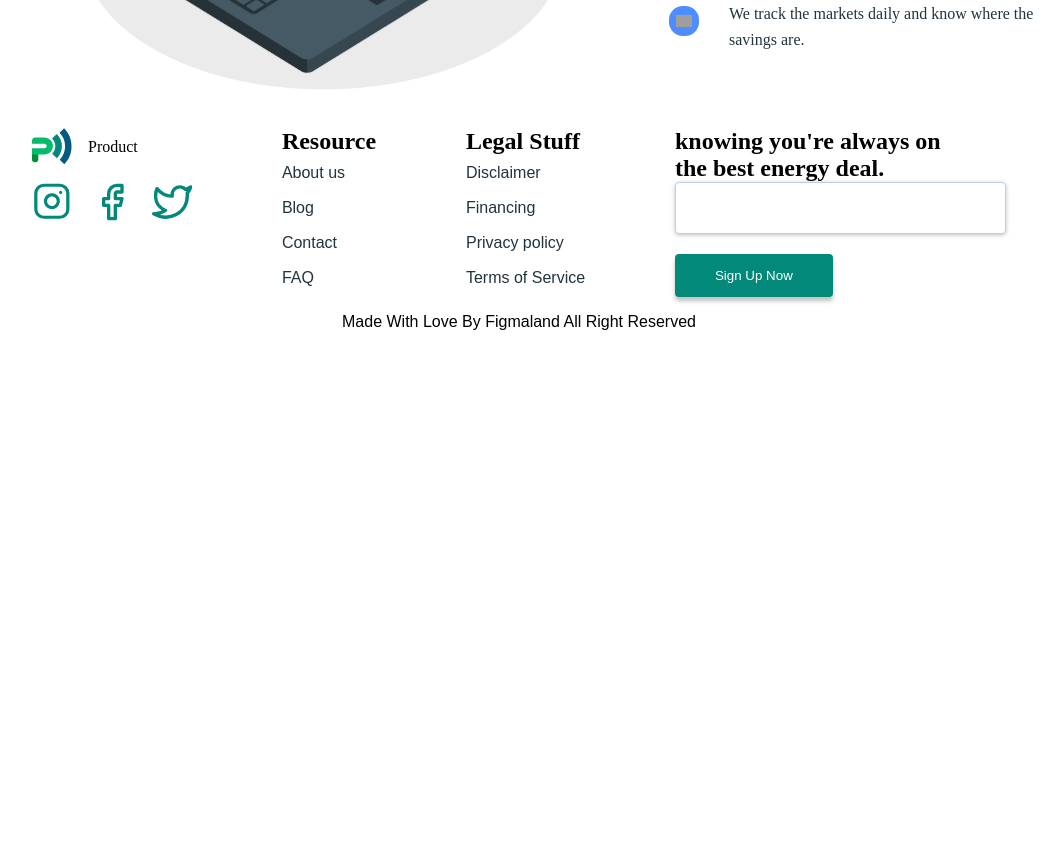
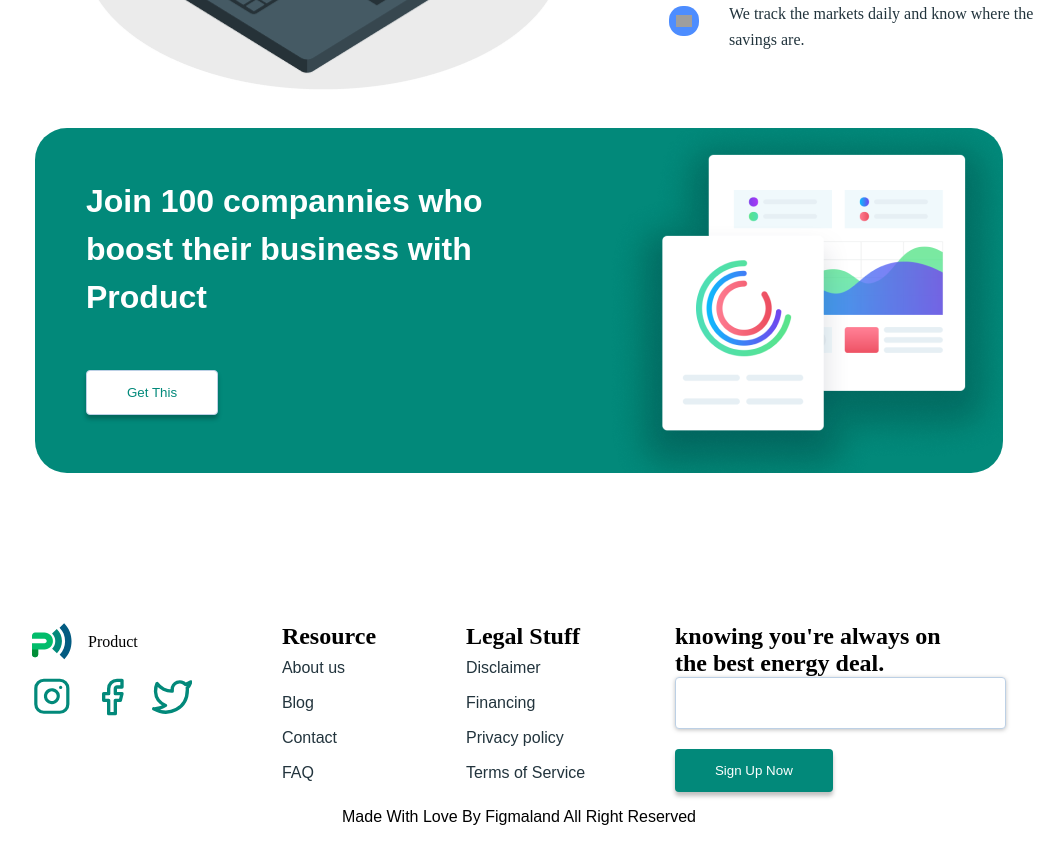
Before and after one commit to serhiikondratiuk/react-team-project, a React (Create React App) app: page / in a window 1280 px wide. Shown: the part 780-1644 px from the top of the page, without its empty margins (121-1185 px from the left). Before the commit the page ends 1163 px from the top, so only its background shows below. Built offline with nearby package versions, Linux system fonts and the light colour scheme; grey boxes are pictures that could not be loaded.

Commit message:
add FooterTopPart

```diff
--- /dev/null
+++ b/src/components/Footer/Advertising.js
@@ -0,0 +1,52 @@
+import React from 'react';
+import './AdvertisingImage.css';
+import styled from 'styled-components';
+import { Button } from '../../components/Button';
+import { getStyles } from '../../layout/layouts';
+const styles = getStyles();
+
+const AdvertisingWrapper = styled.div`
+  display: block;
+  margin-right: auto;
+  margin-left: auto;
+  margin-bottom: 150px;
+  width: 968px;
+  height: 345px;
+  border-radius: 32px;
+  background-color: ${styles.accentColor};
+`;
+
+const AdvertisingText = styled.p`
+  color: ${styles.whiteColor};
+  font-family: Arial;
+  font-weight: 600;
+  font-size: 32px;
+  line-height: 1.5;
+  margin-top: 0px;
+  margin-bottom: 49px;
+`;
+// шрифт временно
+
+const LeftPartAd = styled.div`
+  padding-top: 49px;
+  padding-left: 51px;
+`;
+
+const Advertising = () => {
+  return (
+    <AdvertisingWrapper className="advertisingImage">
+      <LeftPartAd>
+        <AdvertisingText>
+          Join 100 compannies who <br />
+          boost their business with <br />
+          Product
+        </AdvertisingText>
+        <Button btnType="light" type="button">
+          Get This
+        </Button>
+      </LeftPartAd>
+    </AdvertisingWrapper>
+  );
+};
+
+export default Advertising;
--- /dev/null
+++ b/src/components/Footer/AdvertisingImage.css
@@ -0,0 +1,6 @@
+.advertisingImage {
+  background: url(../../img/Frame18.png);
+  background-repeat: no-repeat;
+  background-position: 571px center;
+  background-size: auto auto;
+}
--- a/src/components/Footer/Footer.js
+++ b/src/components/Footer/Footer.js
@@ -3,6 +3,7 @@
 import styled from 'styled-components';
 import Icon from '../Icon';
 import Form from '../Form/Form';
+import Advertising from './Advertising';
 import { getStyles } from '../../layout/layouts';
 const styles = getStyles();
 
@@ -75,6 +76,7 @@
 const FooterBottomPart = () => {
   return (
     <footer>
+      <Advertising />
       <FooterNav>
         <LogoIconsWrapper>
           <Logo children="Product" />
```
Also changed, not shown: src/img/Frame18.png (added).
